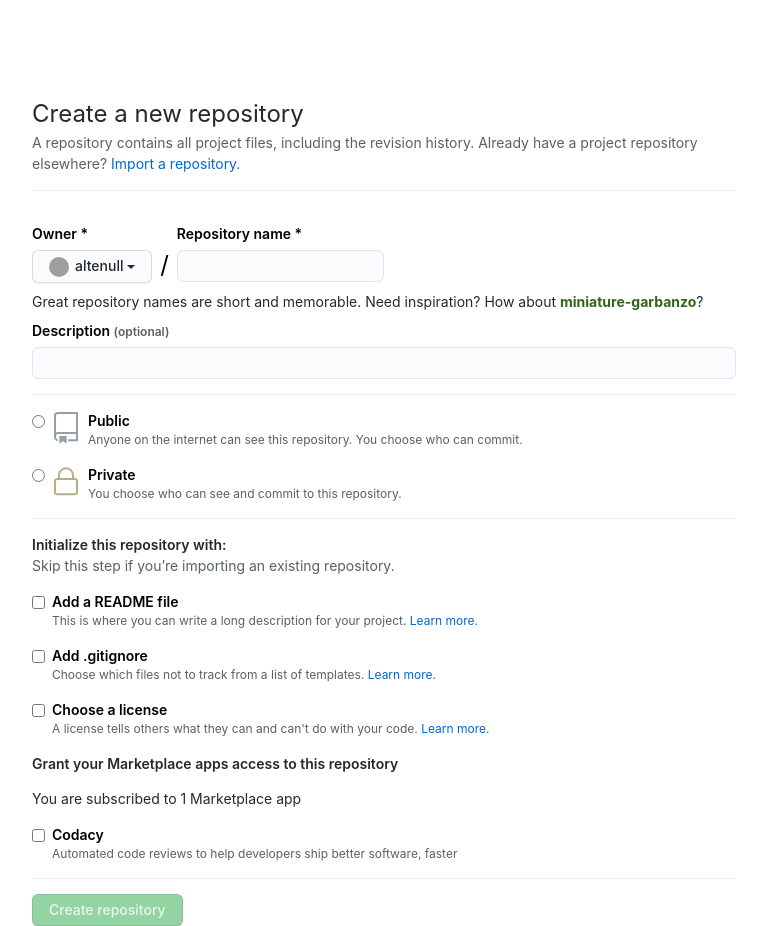
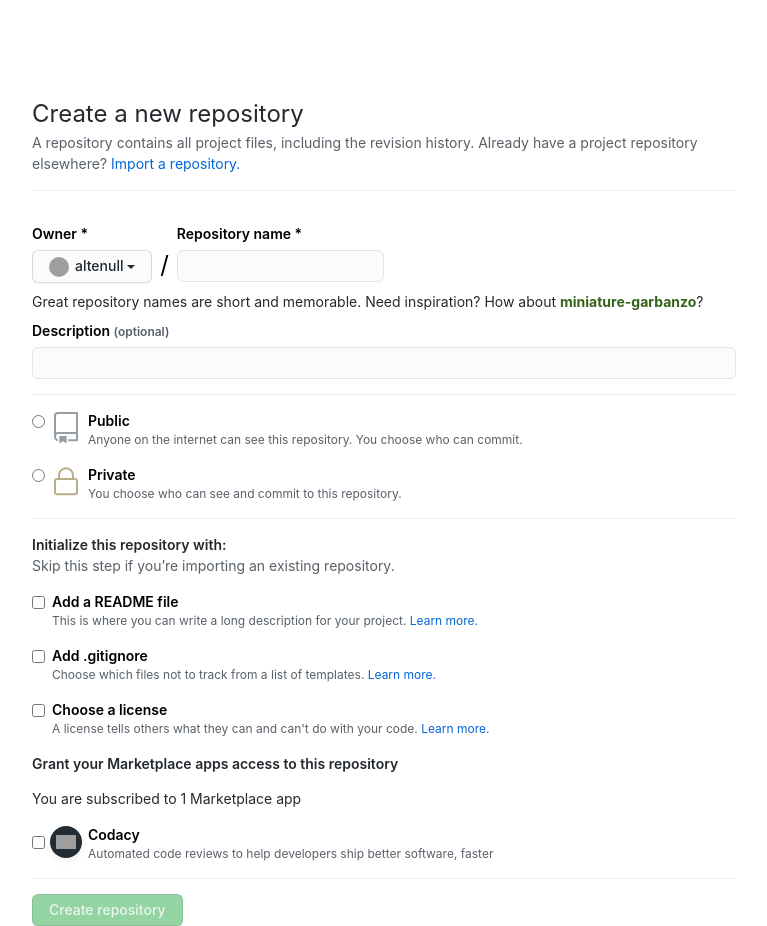
Before and after one commit to altenull/simple-publish, a React (Create React App) app: page / in a window 1280 px wide. Shown: the whole page, without its empty margins (256-1023 px from the left). Built offline with nearby package versions, Linux system fonts and the light colour scheme; grey boxes are pictures that could not be loaded.

Commit message:
feat(new-repository): add codacy badge to new repository page

```diff
--- a/src/components/pages/NewRepositoryPage/NewRepositoryPage.js
+++ b/src/components/pages/NewRepositoryPage/NewRepositoryPage.js
@@ -1,12 +1,16 @@
 import { Fragment, React } from "react";
-import { ContentsHeader, OwnerDropdown } from "../../new-repository";
 import {
+  CodacyBadge,
+  ContentsHeader,
+  OwnerDropdown,
+} from "../../new-repository";
+import {
+  BookIcon,
   Button,
-  BookIcon,
-  LockIcon,
   Checkbox,
   HorizontalRule,
   Input,
+  LockIcon,
   RadioButton,
 } from "../../ui";
 import "./NewRepositoryPage.css";
@@ -98,6 +102,7 @@ const NewRepositoryPage = () => {
         <Checkbox
           label="Codacy"
           description="Automated code reviews to help developers ship better software, faster"
+          icon={<CodacyBadge />}
         />
 
         <HorizontalRule />
```
